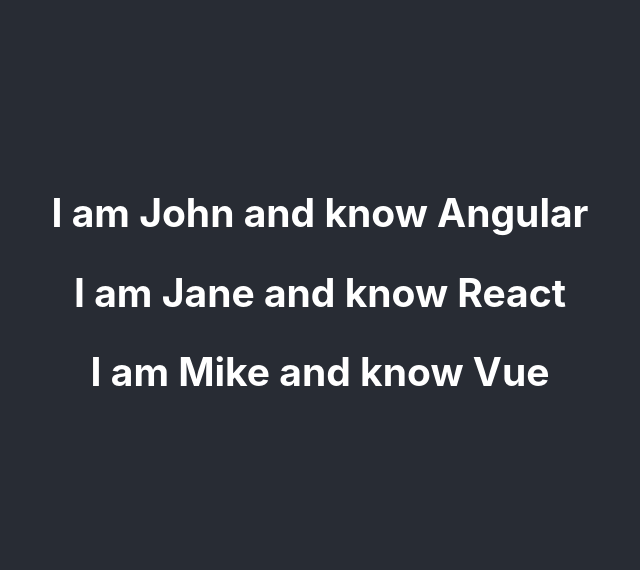
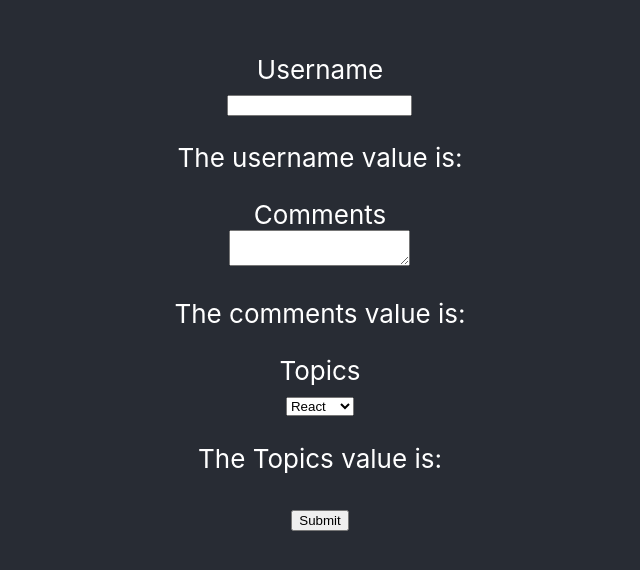
Before and after one commit to hjgarcia1/React-Testing, a React (Create React App) app: page / in a window 1280 px wide. Shown: the part 108-678 px from the top of the page, without its empty margins (320-960 px from the left). Built offline with nearby package versions, Linux system fonts and the light colour scheme.

Commit message:
completed forms component

```diff
--- a/src/App.js
+++ b/src/App.js
@@ -9,6 +9,7 @@
 import ParentComponent from './components/ParentComponent';
 import UserGreeting from './components/UserGreeting';
 import Loops from './components/Loops';
+import Form from './components/Form';
 
 function App() {
   return (
@@ -23,7 +24,9 @@
         {/* <ParentComponent></ParentComponent> */}
         {/* <UserGreeting></UserGreeting> */}
 
-        <Loops></Loops>
+        {/* <Loops></Loops> */}
+
+        <Form></Form>
 
       </header>
     </div>
--- /dev/null
+++ b/src/components/Form.js
@@ -0,0 +1,84 @@
+import React, { Component } from 'react'
+
+class Form extends Component {
+
+    constructor(props) {
+        super(props)
+
+        this.state = {
+            username: '',
+            comments: '',
+            topics: ''
+        }
+    }
+
+    updateUsername = (event) => {
+        this.setState({
+            username: event.target.value
+        })
+    }
+
+    updateComments = (event) => {
+        this.setState({
+            comments: event.target.value
+        })
+    }
+
+    updateTopics = (event) => {
+        this.setState({
+            topics: event.target.value
+        })
+    }
+
+    submit = (event) => {
+        event.preventDefault()
+
+        console.log('submitted')
+    }
+
+    render() {
+
+        return (
+            <div>
+                <form onSubmit={this.submit}>
+
+                    <div>
+                        <label htmlFor="username">Username</label>
+                        <br />
+                        <input type="text" id="username" name="username" value={this.state.username} onChange={this.updateUsername} />
+
+                        <p>The username value is: {this.state.username}</p>
+                    </div>
+
+                    <div>
+                        <label htmlFor="comments">Comments</label>
+                        <br />
+
+                        <textarea id="comments" name="comments" value={this.state.comments} onChange={this.updateComments}>
+                        </textarea>
+
+                        <p>The comments value is: {this.state.comments}</p>
+                    </div>
+
+                    <div>
+                        <label htmlFor="topic">Topics</label>
+                        <br />
+
+                        <select name='topics' id='topics' value={this.state.topics} onChange={this.updateTopics}>
+                            <option value="react">React</option>
+                            <option value="vue">Vue</option>
+                            <option value="angular">Angular</option>
+                        </select>
+
+                        <p>The Topics value is: {this.state.topics}</p>
+                    </div>
+
+
+                    <button type='submit'>Submit</button>
+                </form>
+            </div>
+        )
+    }
+}
+
+export default Form
```
